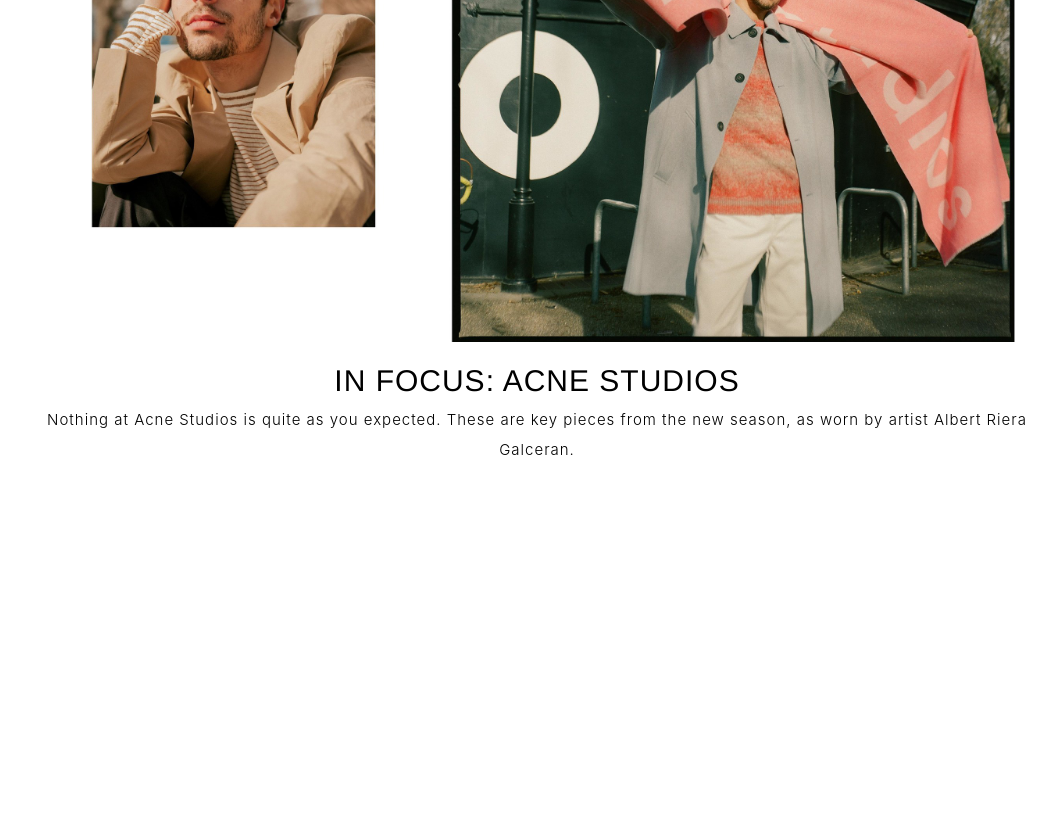
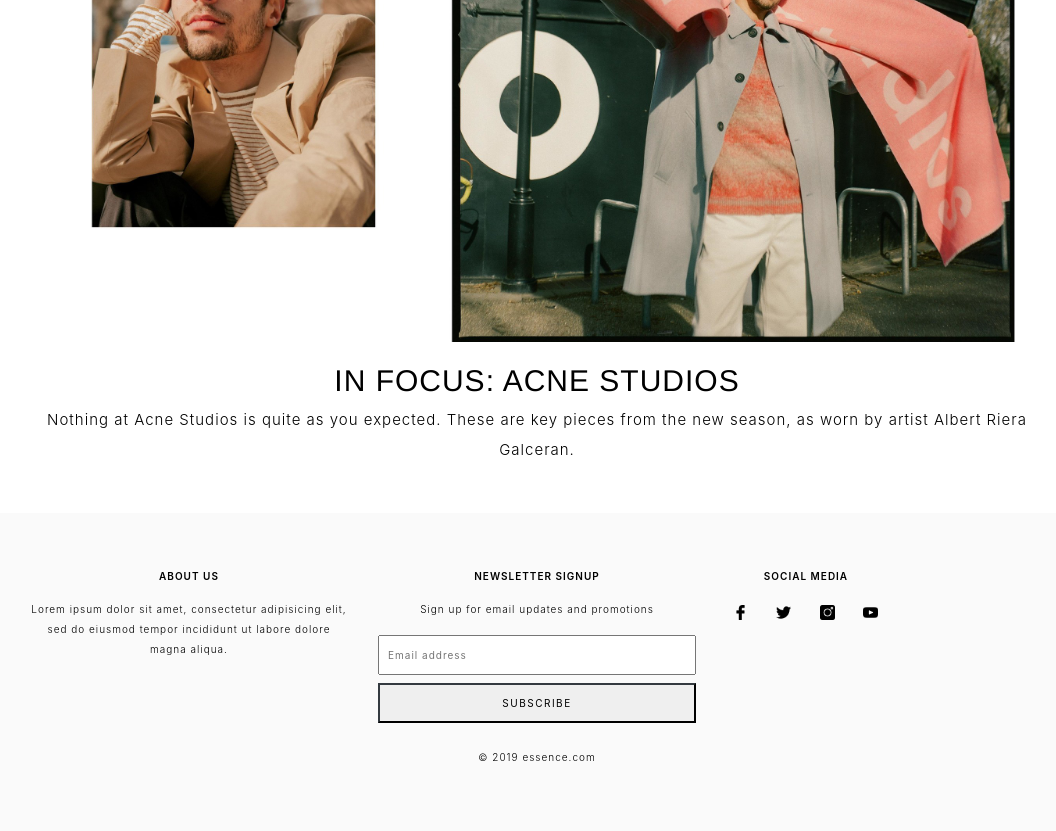
Before and after one commit to reyraditya/finalproject, a React app: page / in a window 1280 px wide. Shown: the part 1568-2399 px from the top of the page, without its empty margins (103-1159 px from the left). Before the commit the page ends 2081 px from the top, so only its background shows below. Built offline with nearby package versions, Linux system fonts and the light colour scheme.

Commit message:
footer mounted

```diff
--- /dev/null
+++ b/src/components/Footer.js
@@ -0,0 +1,62 @@
+import React, { Component } from 'react';
+
+import facebook from './icons/facebook-logo.png';
+import twitter from './icons/twitter.png';
+import instagram from './icons/instagram.png';
+import youtube from './icons/youtube.png';
+
+import "../css/footer.css"
+
+class Footer extends Component{
+
+    getYear = () => {
+        return new Date().getFullYear();
+    }
+
+    render(){
+        return(
+            <footer>
+            <div className="container">
+              <div className="row p-5 text-center align-self-center">
+                {/* About us */}
+                <div className="col-4">
+                  <h5 className="footerTitle">About Us</h5>
+                  <p className="footerText">Lorem ipsum dolor sit amet, consectetur adipisicing elit, sed do eiusmod tempor incididunt ut labore dolore magna aliqua.</p>
+                </div>
+                {/* Newsletter */}
+                <div className="col-4">
+                  <h5 className="footerTitle">Newsletter Signup</h5>
+                  <p className="footerText">Sign up for email updates and promotions</p>
+                  <input className="footerInput p-2" type="email" placeholder="Email address"></input>
+                  <button className="buttonFooter btn-outline-dark btn-block mt-2 p-2">Subscribe</button>
+                </div>
+                {/* Icons */}
+                <div className="col-2">
+                  <h5 className="footerTitle ml-3">Social Media</h5>
+                  <div className="row mt-2">
+                    <div className="col-1 mx-auto">
+                      <img src={facebook} className="footerIcon" alt="facebook-logo"></img>
+                    </div>
+                    <div className="col-1 mx-auto">
+                      <img src={twitter} className="footerIcon" alt='twitter-logo'></img>
+                    </div>
+                    <div className="col-1 mx-auto">
+                      <img src={instagram} className="footerIcon" alt='instagram-logo'></img>
+                    </div>
+                    <div className="col-1 mx-auto">
+                      <img src={youtube} className="footerIcon" alt='youtube-logo'></img>
+                    </div>
+                  </div>
+                </div>
+                {/* Copyright */}
+                <div className="col-12 text-center">
+                    <p className="footerText mt-4">© {this.getYear()} essence.com</p>
+                </div>
+              </div>
+            </div>
+          </footer>
+        )
+    }
+}
+
+export default Footer;
--- a/src/components/Header.js
+++ b/src/components/Header.js
@@ -18,7 +18,7 @@
 
 import { onLogoutUser } from '../action';
 
-import shoppingBag from './shopping-bag.png';
+import shoppingBag from './icons/shopping-bag.png';
 import mainLogo from './Logo-regular.png';
 
 
--- a/src/components/Home.js
+++ b/src/components/Home.js
@@ -7,6 +7,8 @@
 import header2a from './img/header2-martine-rose.jpg';
 import header2b from './img/header2-balenciaga-trainers.jpg';
 import header3 from './img/header3-alt.jpg';
+
+import Footer from './Footer';
 
 import "../css/home.css"
 
@@ -78,22 +80,13 @@
       )
     }
 
-    footer = () => {
-      return(
-        <div className="row">
-
-        </div>
-      )
-    }
-
-
   render() {
     return (
       <div>
         {this.homeBody1()}
         {this.homeBody2()}
         {this.homeBody3()}
-        {this.footer()}
+        <Footer/>
       </div>
     )
   }
--- /dev/null
+++ b/src/css/footer.css
@@ -0,0 +1,47 @@
+footer{
+    background-color: rgb(250, 250, 250);
+}
+.footerTitle{
+    color: black !important;
+    font-size: 10px;
+    font-weight: 600;
+    letter-spacing: 1px;
+    line-height: 30px !important;
+    text-decoration: none !important;
+    text-transform: uppercase;
+}
+
+.footerText{
+    color: black !important;
+    font-size: 10px;
+    font-weight: 300;
+    letter-spacing: 1px;
+    line-height: 20px !important;
+}
+
+.footerIcon{
+    width: 15px !important;
+}
+
+.buttonFooter{
+    color: black !important;
+    font-size: 10px !important;
+    font-weight: 400 !important;
+    letter-spacing: 1.5px !important;
+    line-height: 20px !important;
+    text-transform: uppercase;
+}
+
+.footerInput{
+    width: 318px;
+    color: black !important;
+    font-size: 10px !important;
+    font-weight: 400 !important;
+    letter-spacing: 1px !important;
+    line-height: 20px !important;
+}
+.footerInput:focus{
+    outline-width: 0;
+    text-decoration: none !important;
+    background-color: white !important;
+}
--- a/src/css/home.css
+++ b/src/css/home.css
@@ -1,6 +1,10 @@
 /* HomeCard1 */
 .homeCard1{
     border: none !important;
+}
+
+.card-img-top{
+    border-radius: 0px !important;
 }
 
 .card-body p{
```
Also changed, not shown: src/components/icons/facebook-logo.png (added), src/components/icons/instagram.png (added), src/components/icons/shopping-bag.png (renamed from src/components/shopping-bag.png), src/components/icons/twitter.png (added), src/components/icons/youtube.png (added).
